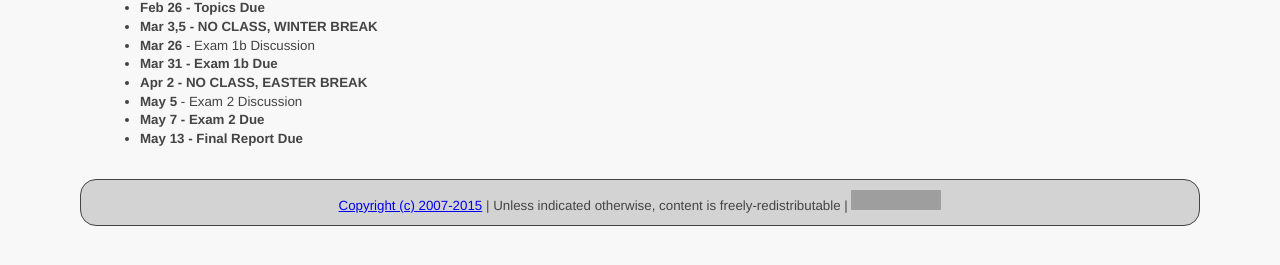
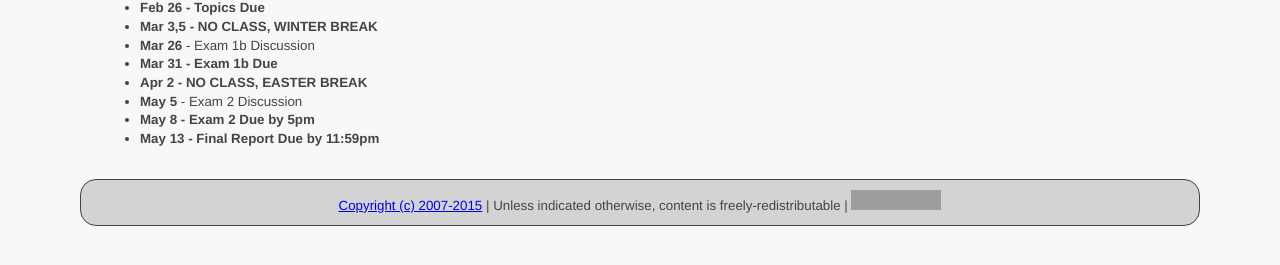
Before and after one commit to ycpcs/cs456-spring2015, a Jekyll site: the page built from index.md, in a window 1280 px wide. Shown: the part 368-633 px from the top of the page. Built offline with Jekyll 4.4.1, drawn with Linux system fonts in a browser that asks for light colours; Markdown is read by kramdown in place of the engine named in the settings; grey boxes are pictures that could not be loaded.

Commit message:
update due dates
update due dates

```diff
--- a/index.md
+++ b/index.md
@@ -26,5 +26,5 @@ All information about the course will be posted here.
 * **Mar 31 - Exam 1b Due**
 * **Apr 2 - NO CLASS, EASTER BREAK**
 * **May 5** - Exam 2 Discussion
-* **May 7 - Exam 2 Due**
-* **May 13 - Final Report Due**
+* **May 8 - Exam 2 Due by 5pm**
+* **May 13 - Final Report Due by 11:59pm**
```
